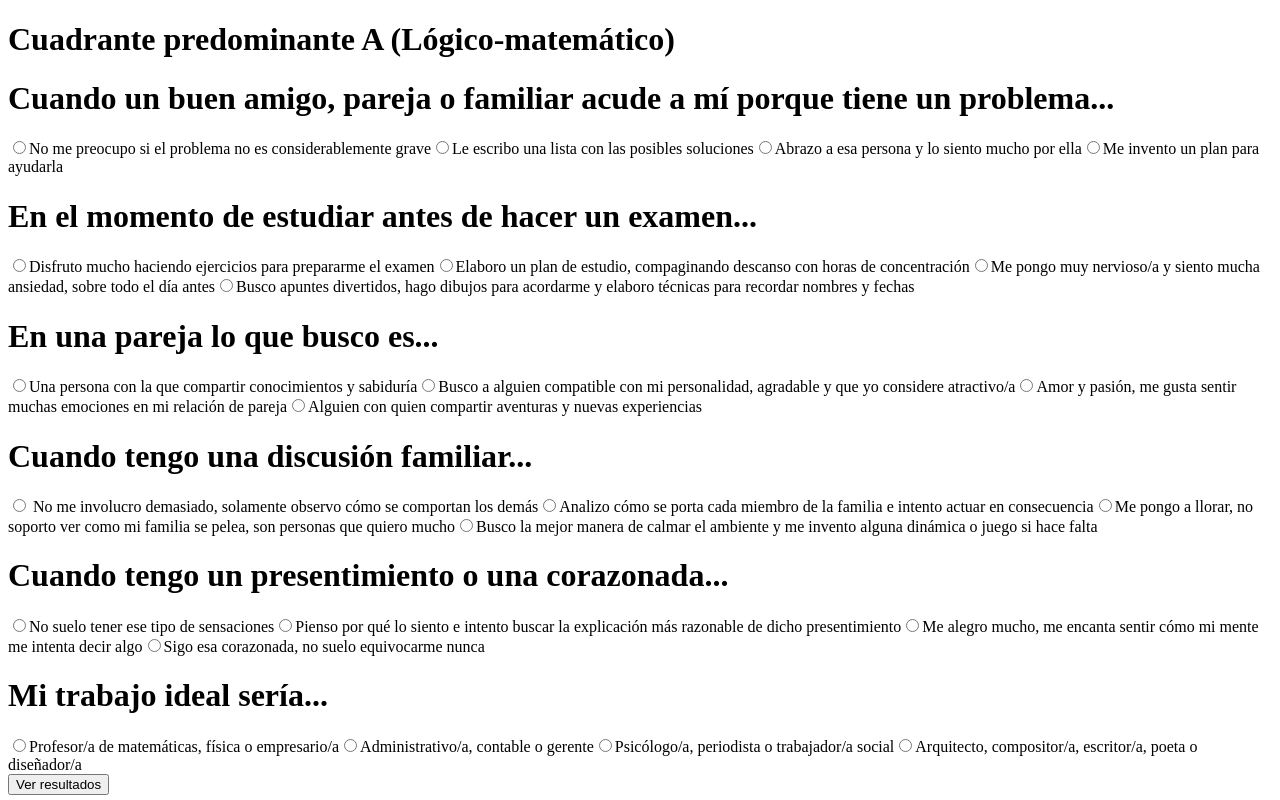
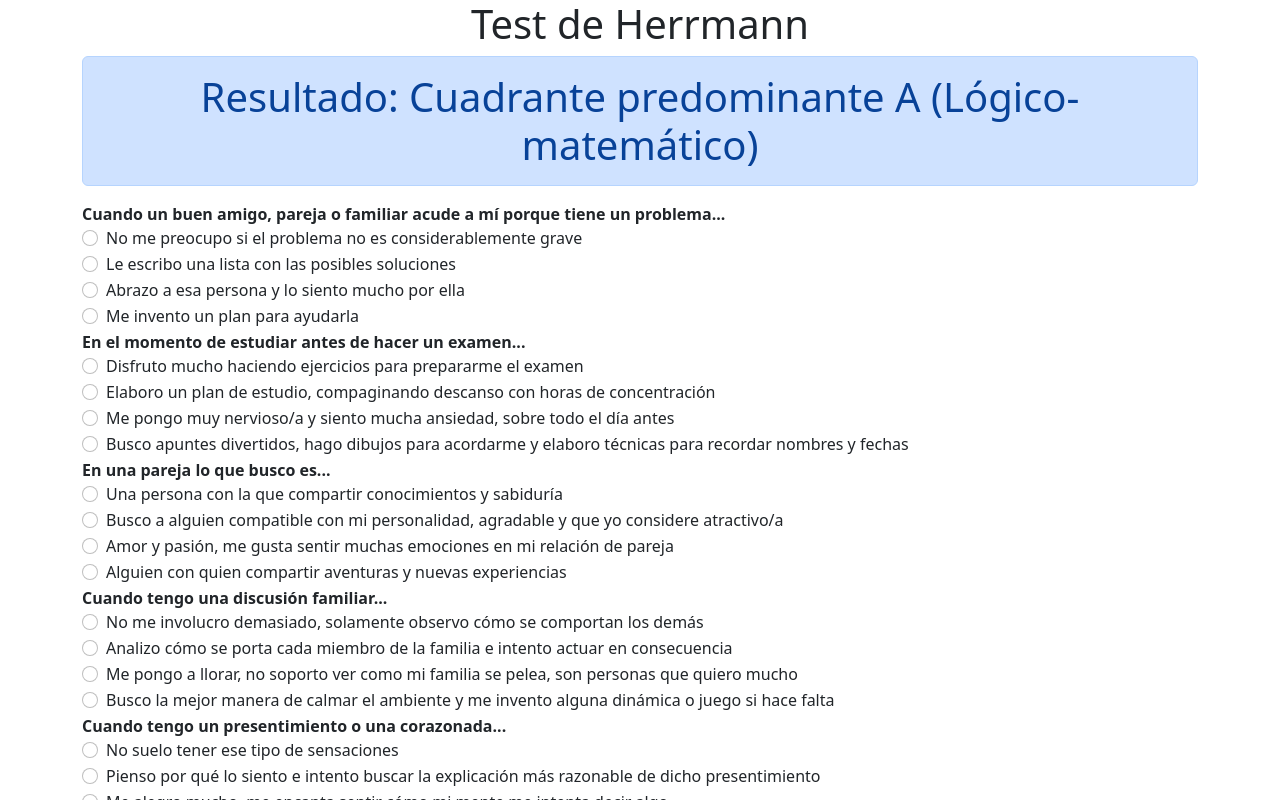
Before and after one commit to alexispathe/UNI_DU_test_herrman, a plain HTML site: page index.html in a window 1280 px wide. Both pictures are taken after a click on the button "Ver resultados". Shown: the top 800 px of the page. Drawn offline with nearby package versions, Linux system fonts and the light colour scheme.

Commit message:
Proyecto terminado

```diff
--- a/index.html
+++ b/index.html
@@ -5,13 +5,15 @@
     <meta http-equiv="X-UA-Compatible" content="IE=edge">
     <meta name="viewport" content="width=device-width, initial-scale=1.0">
     <title>Test de Herrmann</title>
+    <link rel="stylesheet" href="https://cdn.jsdelivr.net/npm/bootstrap@5.2.3/dist/css/bootstrap.min.css" integrity="sha384-rbsA2VBKQhggwzxH7pPCaAqO46MgnOM80zW1RWuH61DGLwZJEdK2Kadq2F9CUG65" crossorigin="anonymous">
 
 </head>
 <body>
-    <div class="container">
+    <div class="container m-1 m-auto">
+        <h1 class="text-center">Test de Herrmann</h1>
         <div class="question-container"></div>
         <div class="result-container">
-            <h1 class="result"></h1>
+            <h1 class="result "></h1>
         </div>
     </div>
     <script src="index.js"></script>
--- a/index.js
+++ b/index.js
@@ -62,18 +62,20 @@ const getQuestions = () => {
     const question = document.querySelector('.question-container');
     // Creamos el boton de submit para que se envien los datos
     const btnSubmit = document.createElement('button');
-    btnSubmit.className = "btn-submit";
+    btnSubmit.className = "btn-submit btn btn-success w-100";
     btnSubmit.textContent = "Ver resultados"
     preguntas.map((pregunta, i) => {
+        const div = document.createElement('div');
+        div.className = 'div';
 
-        // Esta etiqueta servira para almacenar cada pregunta
+        // Crearemos un b para guardar el titulo de la pregunta
+        const b = document.createElement('b');
+        b.textContent = pregunta.question;
+        div.append(b);
+        pregunta.options.map((option, j) => {
+             // Esta etiqueta servira para almacenar cada pregunta
         const formCheck = document.createElement('div');
         formCheck.className = 'form-check';
-        // Crearemos un h1 para guardar el titulo de la pregunta
-        const h1 = document.createElement('h1');
-        h1.textContent = pregunta.question;
-        formCheck.append(h1);
-        pregunta.options.map((option, j) => {
             // Crearemos un input para almacenar las opciones
             const input = document.createElement('input');
             input.className = 'form-check-input';
@@ -86,8 +88,9 @@ const getQuestions = () => {
             label.className = 'form-check-label';
             formCheck.append(input);
             formCheck.append(label);
+            div.append(formCheck)
         })
-        question.append(formCheck)
+        question.append(div)
 
     })
     question.append(btnSubmit)
@@ -116,15 +119,19 @@ const result = (valor) => {
     /*Esta funcion permitira hacer la validacion para saber que Cuadrante predomina la persona*/
     const result = document.querySelector('.result');
     const questionContainer = document.querySelector('.question-container');
+    result.classList = 'result alert alert-primary text-center';
     if (valor >= 0 && valor <= 6) {
-        result.textContent = 'Cuadrante predominante A (Lógico-matemático)'
+        result.textContent = 'Resultado: Cuadrante predominante A (Lógico-matemático)'
     } else if (valor >= 6 && valor <= 12) {
-        result.textContent = 'Cuadrante predominante B (Organizado-Analista)'
+        result.textContent = 'Resultado: Cuadrante predominante B (Organizado-Analista)'
     } else if (valor >= 12 && valor <= 18) {
-        result.textContent = 'Cuadrante predominante C (Emocional-Sensitivo)'
+        result.textContent = 'Resultado: Cuadrante predominante C (Emocional-Sensitivo)'
     } else if (valor >= 18 && valor <= 24) {
-        result.textContent = 'Cuadrante predominante D (Intuitivo-Imaginativo)'
+        result.textContent = 'Resultado: Cuadrante predominante D (Intuitivo-Imaginativo)'
     }
+    document.body.scrollIntoView({
+        behavior: "smooth",
+      });
 
 }
 getQuestions();
```
